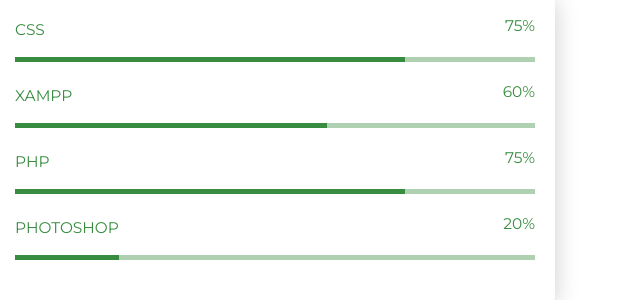
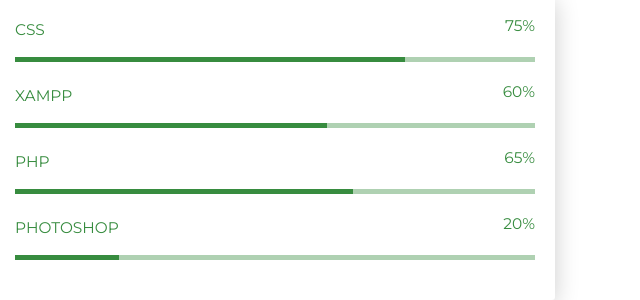
Before and after one commit to mypersonaldocuments/Rabia_CV, a plain HTML site: page index.html in a window 1280 px wide. Shown: the part 1068-1368 px from the top of the page, 640-1280 px from the left. Drawn offline with Linux system fonts and the light colour scheme.

Commit message:
Update index.html

```diff
--- a/index.html
+++ b/index.html
@@ -147,7 +147,7 @@
           <div class="col-md-6">
             <div class="progress-container progress-primary"><span class="progress-badge">PHP</span>
               <div class="progress">
-                <div class="progress-bar progress-bar-primary" data-aos="progress-full" data-aos-offset="10" data-aos-duration="2000" role="progressbar" aria-valuenow="60" aria-valuemin="0" aria-valuemax="100" style="width: 75%;"></div><span class="progress-value">75%</span>
+                <div class="progress-bar progress-bar-primary" data-aos="progress-full" data-aos-offset="10" data-aos-duration="2000" role="progressbar" aria-valuenow="60" aria-valuemin="0" aria-valuemax="100" style="width: 65%;"></div><span class="progress-value">65%</span>
               </div>
             </div>
           </div>
```
